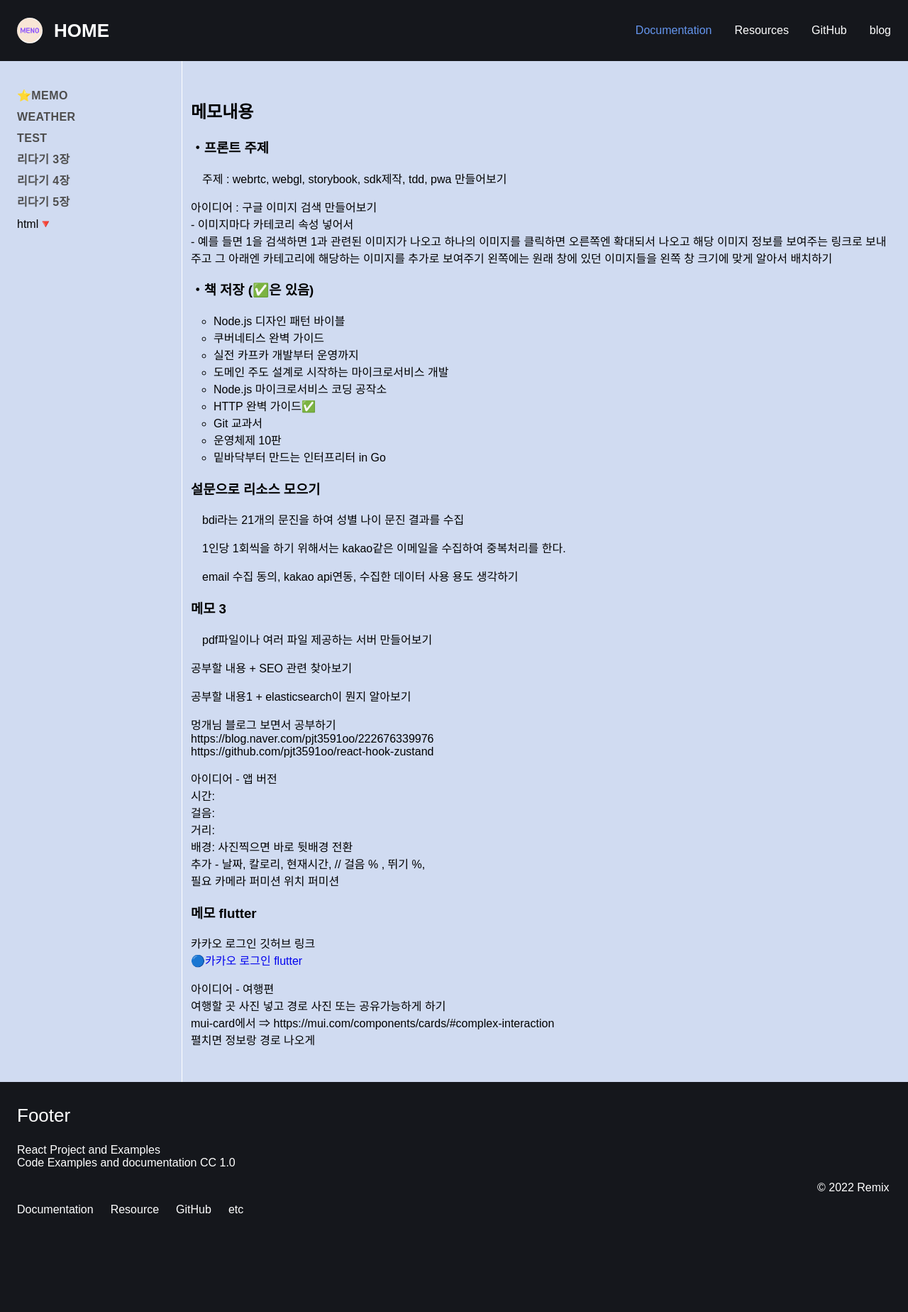
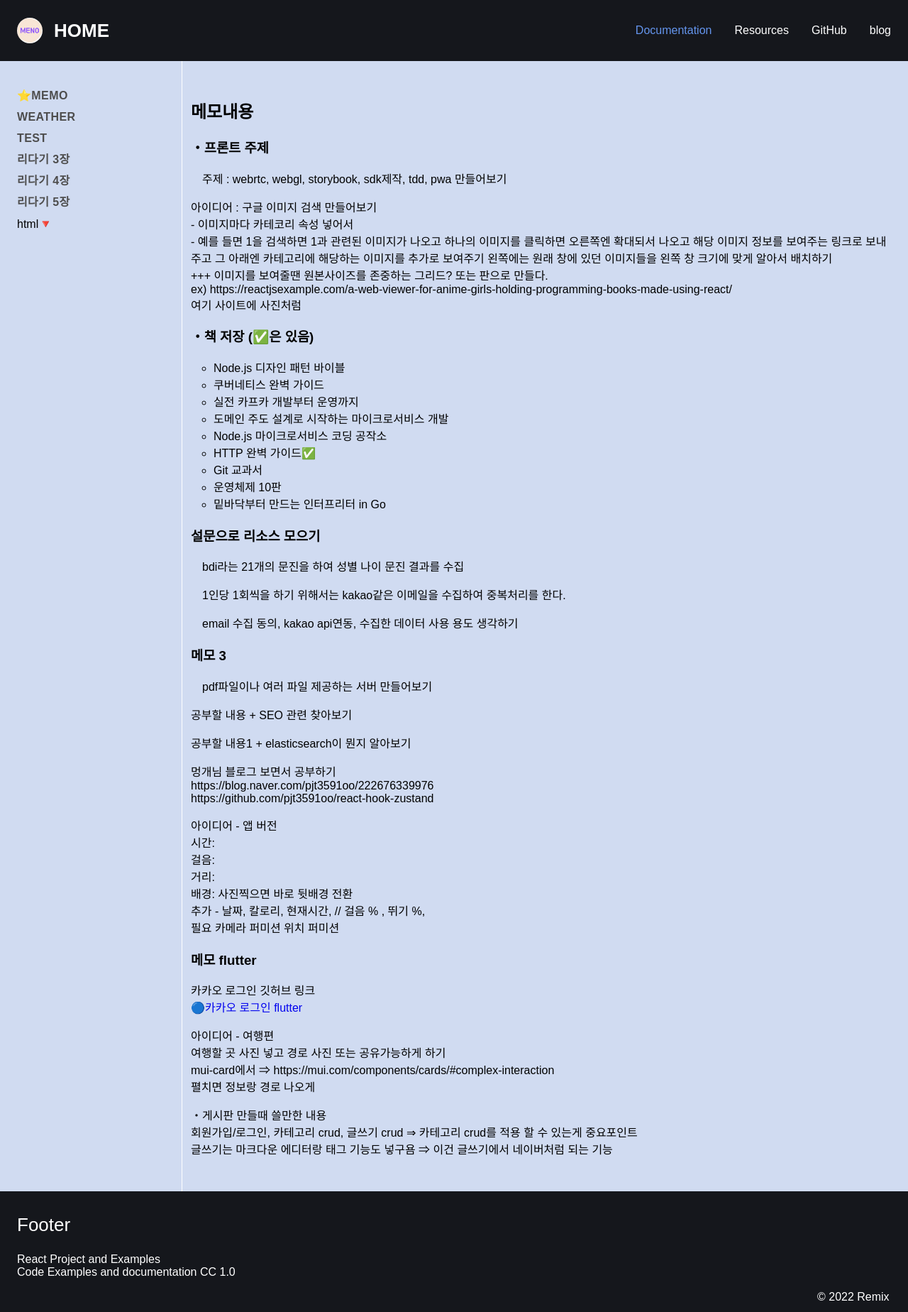
Before and after one commit to jmeno1011/noServerSideProject, a React (Create React App) app: page /prac_etc/main/memo in a window 1280 px wide. Shown: the top 1848 px of the page at 71% size. Before the commit the page ends 1737 px from the top, so only its background shows below. Built offline with nearby package versions, Linux system fonts and the light colour scheme; sample sign-in values are in the browser's storage; some icons are missing.

Commit message:
여러가지 메모들

```diff
--- a/src/components/section2/Memo.jsx
+++ b/src/components/section2/Memo.jsx
@@ -18,6 +18,13 @@
         해당 이미지 정보를 보여주는 링크로 보내주고 그 아래엔 카테고리에
         해당하는 이미지를 추가로 보여주기 왼쪽에는 원래 창에 있던 이미지들을
         왼쪽 창 크기에 맞게 알아서 배치하기
+        <br />
+        +++ 이미지를 보여줄땐 원본사이즈를 존중하는 그리드? 또는 판으로 만들다.
+        <br />
+        ex)
+        https://reactjsexample.com/a-web-viewer-for-anime-girls-holding-programming-books-made-using-react/
+        <br />
+        여기 사이트에 사진처럼
       </p>
       <h3>・책 저장 (✅은 있음)</h3>
       <ul className={styles.memo__ul}>
@@ -88,6 +95,15 @@
         <br />
         펼치면 정보랑 경로 나오게
       </p>
+      <p>
+        ・게시판 만들때 쓸만한 내용
+        <br />
+        회원가입/로그인, 카테고리 crud, 글쓰기 crud ⇒ 카테고리 crud를 적용 할 수
+        있는게 중요포인트
+        <br />
+        글쓰기는 마크다운 에디터랑 태그 기능도 넣구욤 ⇒ 이건 글쓰기에서
+        네이버처럼 되는 기능
+      </p>
     </>
   );
 }
--- a/src/components/section2/Test.js
+++ b/src/components/section2/Test.js
@@ -24,6 +24,12 @@
         체크박스 확인
       </label>
       {/* <p>{chk}</p> */}
+      <h2>font family 변환하는 프로그램 만들어보기</h2>
+      <p style={{ fontFamily: "'Montserrat', sans-serif" }}>
+        안녕하세요 Say Hello
+      </p>
+      <p>안녕하세요 Say Hello</p>
+      <p>안녕하세요 Say Hello</p>
     </div>
   );
 };
```
